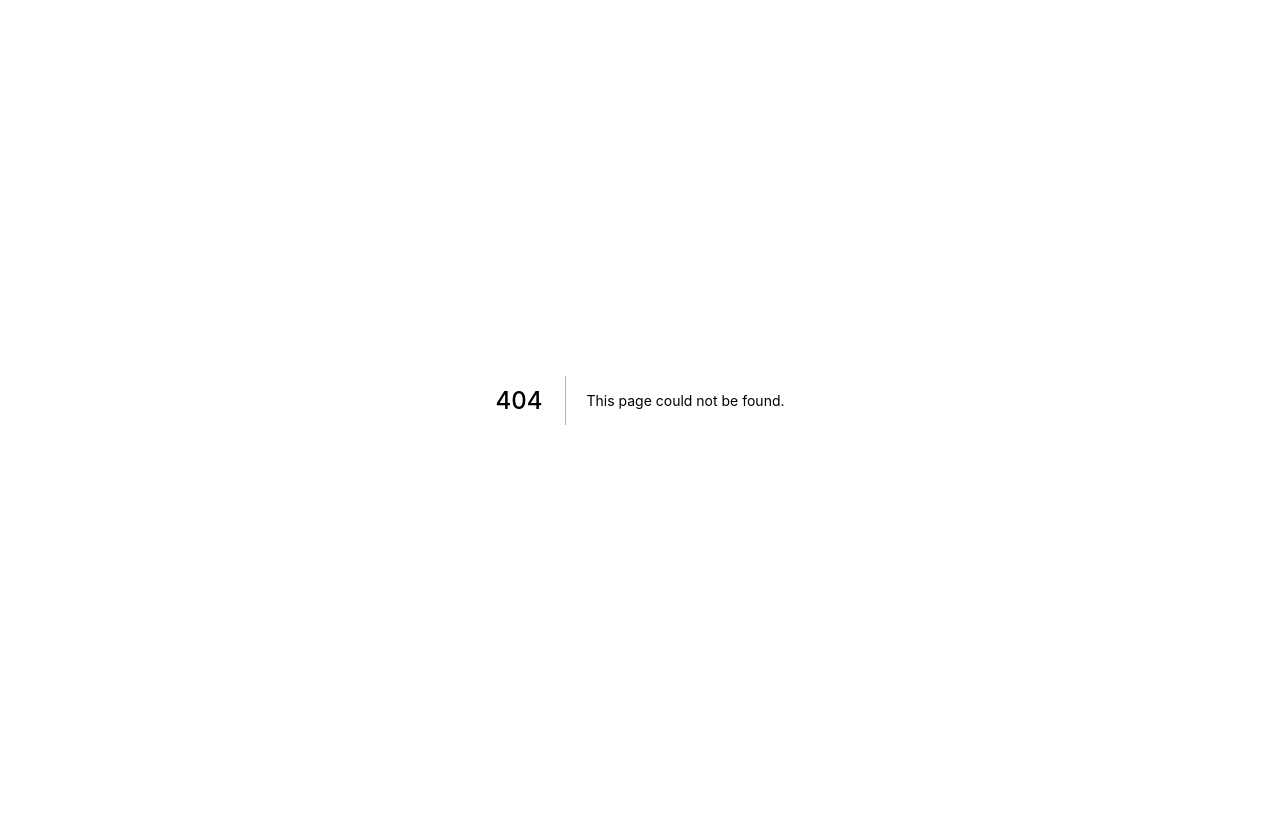
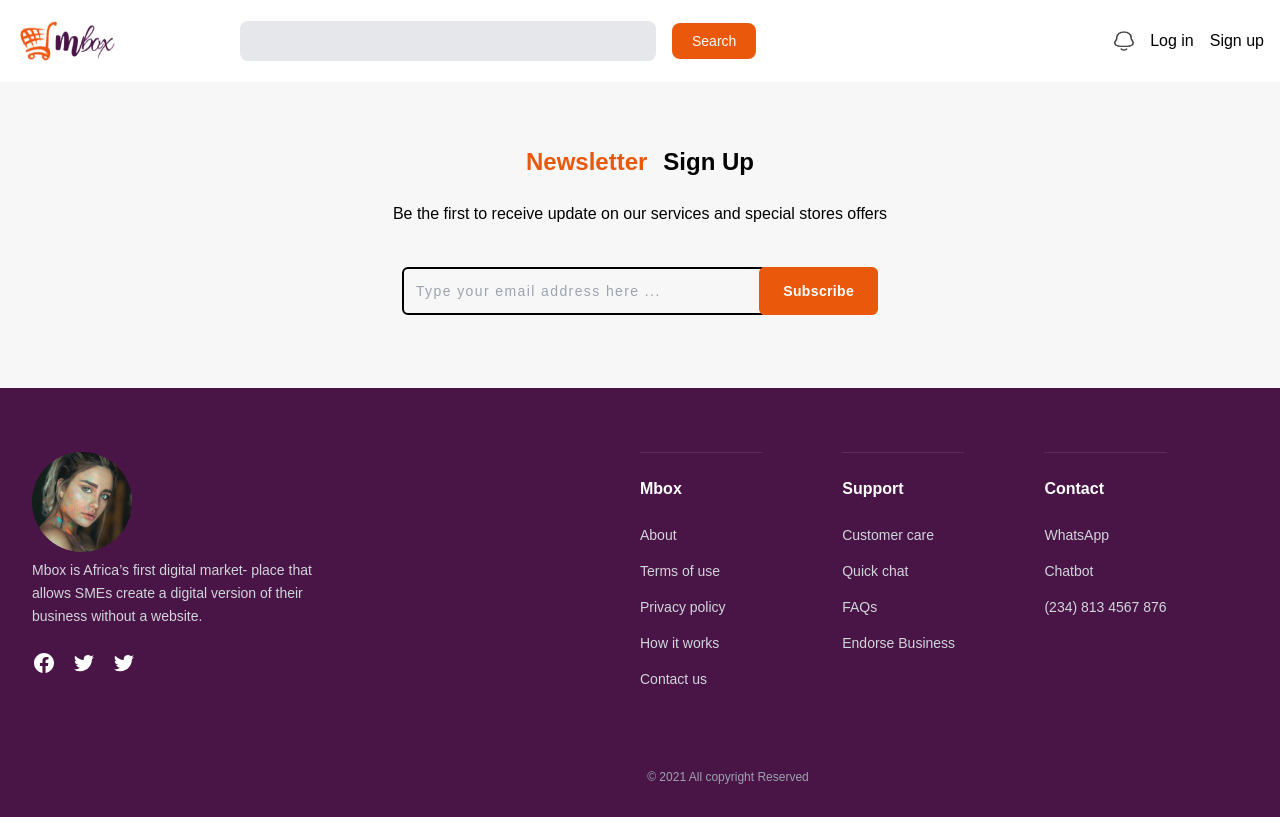
Before and after one commit to mbox-project/mbox-user, a Next.js app: page /FAQSPage in a window 1280 px wide. Before the commit this address had no page. Built offline with nearby package versions, Linux system fonts and the light colour scheme; a web font is replaced by a local one.

Commit message:
added the header, newsletter and footer components

```diff
--- /dev/null
+++ b/pages/FAQSPage/index.jsx
@@ -0,0 +1,14 @@
+import React from "react";
+import Header from "../../components/Header";
+import Newsletter from "../../components/Newsletter";
+import MainFooter from "../../components/MainFooter";
+const FAQSPage = () => {
+  return (
+    <section>
+      <Header />
+      <Newsletter />
+      <MainFooter />
+    </section>
+  );
+};
+export default FAQSPage;
```
